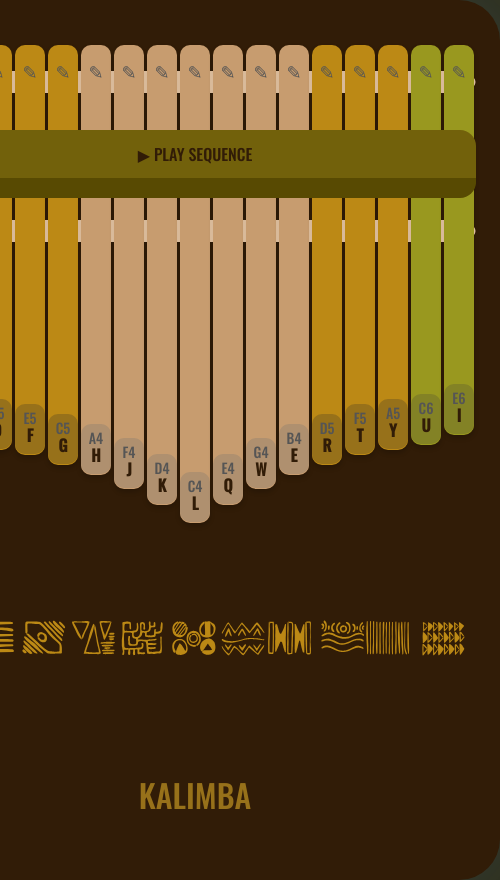
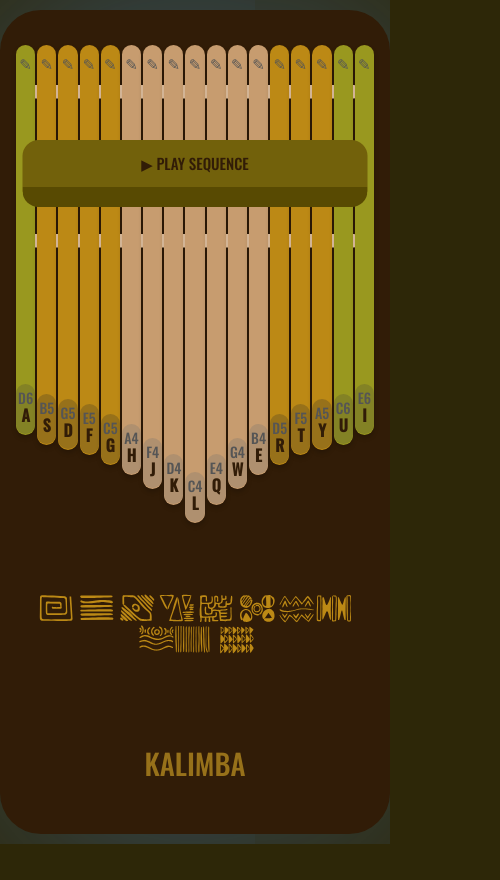
Before and after one commit to YaroslavaGD/rs-school2025, a plain HTML site: page virtual-music-kit/index.html in a window 390 px wide. Shown: the whole page, 500 px wide, since content can reach past the window. After the commit the page ends 844 px from the top, so only its background shows below. Drawn offline with nearby package versions, Linux system fonts and the light colour scheme.

Commit message:
feat: add virtual-music-kit v3

```diff
--- a/virtual-music-kit/css/style.css
+++ b/virtual-music-kit/css/style.css
@@ -298,6 +298,8 @@
 .symbols {
   display: flex;
   flex-direction: row;
+  flex-wrap: wrap;
+  justify-content: center;
 }
 
 .symbols__decor svg{
@@ -338,3 +340,63 @@
   background: var(--color-tine-active-main);
   border-color: var(--color-tine-active-shadow);
 }
+
+@media (max-width: 769px) {
+  .kalimba {
+    min-height: calc(100vh - 20px);
+  }
+}
+
+@media (max-width: 600px) {
+  .kalimba {
+    min-height: calc(100vh - 20px);
+    width: 100%;
+    padding: 35px 16px;
+  }
+
+  .kalimba__title {
+    font-size: 1.8em;
+  }
+
+  .kalimba-container {
+    gap: 2px;
+    justify-content: center;
+  }
+
+  .edit-btn {
+    width: 20px;
+    font-size: 15px;
+    line-height: 15px;
+    padding: 0;
+    text-align: center;
+    height: 20px;
+  }
+
+  .sequence-btn {
+    max-width: 562px;
+    width: calc(100% - 45px);
+    font-size: 15px;
+  }
+
+  .edit-input {
+    max-width: 562px;
+    width: calc(100% - 45px);
+    font-size: 12px;
+  }
+
+  .tine {
+    max-width: var(--tine-base-width);
+    width: 100%;
+    min-width: 15px;
+  }
+
+  .tine::before {
+    max-width: var(--tine-base-width);
+    width: 100%;
+    min-width: 15px;
+  }
+  .symbols__decor svg{
+    width: 40px;
+    height: auto;
+  }
+}
--- a/virtual-music-kit/js/audio.js
+++ b/virtual-music-kit/js/audio.js
@@ -4,15 +4,18 @@ import { EventBus } from './eventBus.js';
 const sounds = {};
 const soundFolder = './sounds/';
 const soundExtension = '.wav';
+let pendingPlayKey = null;
 
 export function initAudio() {
   Object.values(keyToNote).forEach((note, i) => {
     const name = `${soundFolder}${i + 1}_${note}${soundExtension}`;
+    const audio = new Audio(name);
+    audio.preload = 'auto';
     sounds[note] = new Audio(name);
 
-    EventBus.on(kalimbaEvents.NOTE_PLAY, ({ key }) => playSound(key));
-    EventBus.on(kalimbaEvents.KEY_UPDATE, ({ note, newKey }) => updateKey(note, newKey));
   });
+  EventBus.on(kalimbaEvents.NOTE_PLAY, ({ key }) => playSound(key));
+  EventBus.on(kalimbaEvents.KEY_UPDATE, ({ note, newKey }) => updateKey(note, newKey));
 }
 
 function playSound(key) {
@@ -23,7 +26,23 @@ function playSound(key) {
   if (!sound) return;
 
   sound.currentTime = 0;
-  sound.play();
+  const playPromise = sound.play();
+  if (playPromise && typeof playPromise.catch === 'function') {
+    playPromise.catch((err) => {
+            pendingPlayKey = key;
+      const resume = () => {
+        const pendingNote = keyToNote[pendingPlayKey?.toUpperCase()];
+        const pendingSound = pendingNote ? sounds[pendingNote] : null;
+        pendingPlayKey = null;
+        if (pendingSound) {
+          pendingSound.currentTime = 0;
+          pendingSound.play().catch(() => {});
+        }
+      };
+      document.addEventListener('pointerdown', resume, { once: true, passive: true });
+      document.addEventListener('keydown', resume, { once: true, passive: true });
+    });
+  }
 }
 
 function updateKey(note, newKey) {
--- a/virtual-music-kit/js/ui.js
+++ b/virtual-music-kit/js/ui.js
@@ -41,12 +41,28 @@ export function createKalimba() {
     divNote.classList.add('note');
     divNote.textContent = note;
 
-    const editBtn = document.createElement('button');
+    const editBtn = document.createElement('div');
     editBtn.classList.add('edit-btn');
+    editBtn.setAttribute('role', 'button');
+    editBtn.setAttribute('tabindex', '0');
+    editBtn.setAttribute('aria-label', 'Edit key');
     editBtn.textContent = '✎';
+
     editBtn.addEventListener('touchstart', (ev) => {
       ev.stopPropagation();
     }, { passive: true });
+
+    editBtn.addEventListener('click', (e) => {
+      e.stopPropagation();
+      EventBus.emit(kalimbaEvents.KEY_EDIT, { key, note });
+    });
+
+    editBtn.addEventListener('keydown', (e) => {
+      if (e.key === 'Enter' || e.key === ' ') {
+        e.preventDefault();
+        EventBus.emit(kalimbaEvents.KEY_EDIT, { key, note });
+      }
+    });
 
     divInfo.appendChild(divNote);
     divInfo.appendChild(divKey);
```
